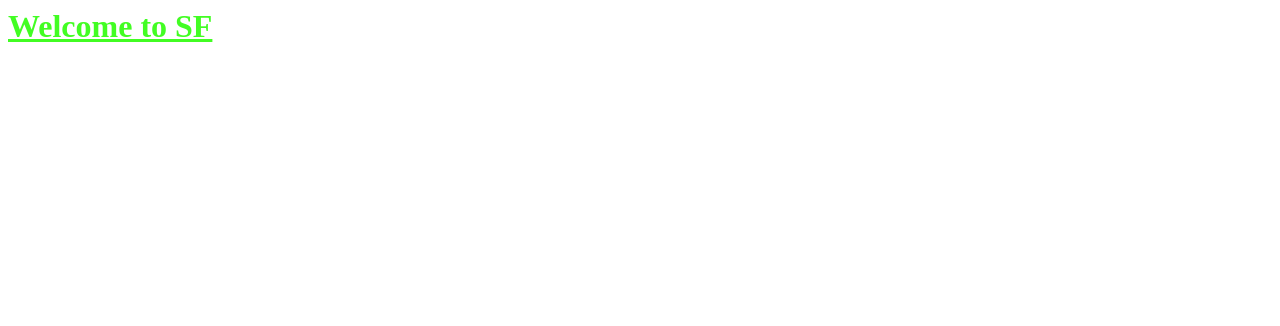
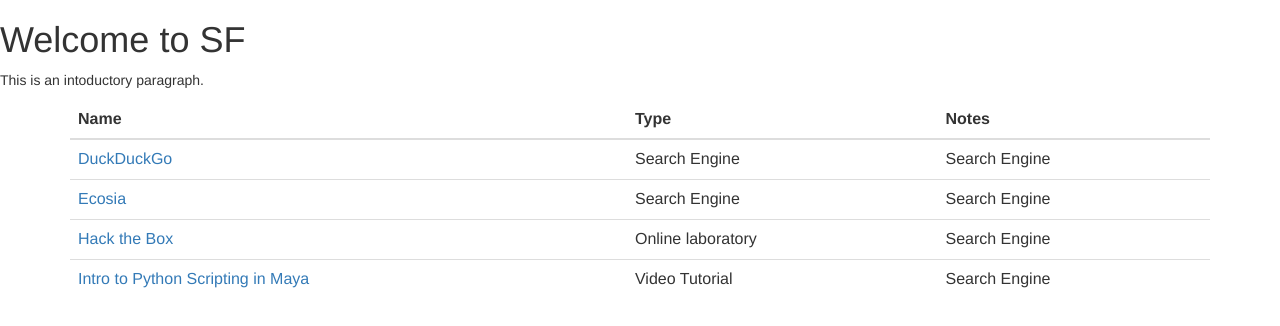
Before and after one commit to ScreamFreely/username.github.io, a plain HTML site: page index.html in a window 1280 px wide. Drawn offline with nearby package versions, Linux system fonts and the light colour scheme.

Commit message:
Update index.html

```diff
--- a/index.html
+++ b/index.html
@@ -1,16 +1,78 @@
 <html>
     <head>
         <title>Home</title>
-        <style>
-            h1 {
-                color: #42FD23;
-            }
-            .headline {
-                text-decoration: underline;
-            }
-        </style>
+        <!-- Latest compiled and minified BootStrap CSS -->
+        <link rel="stylesheet" href="https://maxcdn.bootstrapcdn.com/bootstrap/3.3.7/css/bootstrap.min.css" integrity="sha384-BVYiiSIFeK1dGmJRAkycuHAHRg32OmUcww7on3RYdg4Va+PmSTsz/K68vbdEjh4u" crossorigin="anonymous">
+
+        <!-- Latest compiled and minified BootStrap JavaScript -->
+        <script src="https://maxcdn.bootstrapcdn.com/bootstrap/3.3.7/js/bootstrap.min.js" integrity="sha384-Tc5IQib027qvyjSMfHjOMaLkfuWVxZxUPnCJA7l2mCWNIpG9mGCD8wGNIcPD7Txa" crossorigin="anonymous"></script>
+
     </head>
     <body>
         <h1 class="headline other-class">Welcome to SF</h1>
+        <p>
+            This is an intoductory paragraph.
+        </p>
+
+        <div class="container">
+            <table class="table">
+                <thead>
+                    <tr>
+                        <th>Name</th>
+                        <th>Type</th>
+                        <th>Notes</th>
+                    </tr>
+                </thead>
+                <tbody>
+                    <tr>
+                        <td>
+                            <a href="https://www.duckduckgo.com">DuckDuckGo</a>
+                        </td>
+                        <td>
+                            Search Engine
+                        </td>
+                        <td>
+                            Search Engine
+                        </td>
+                    </tr>
+                    <tr>
+                        <td>
+                            <a href="https://www.ecosia.org/">Ecosia</a>
+                        </td>
+                        <td>
+                            Search Engine
+                        </td>
+                        <td>
+                            Search Engine
+                        </td>
+                    </tr>
+                    <tr>
+                        <td>
+                            <a href="https://www.hackthebox.eu/">Hack the Box</a>
+                        </td>
+                        <td>
+                            Online laboratory
+                        </td>
+                        <td>
+                            Search Engine
+                        </td>
+                    </tr>
+                    <tr>
+                        <td>
+                            <a href="https://www.youtube.com/watch?v=eXFGeZZbMzQ">Intro to Python Scripting in Maya</a>
+                        </td>
+                        <td>
+                            Video Tutorial
+                        </td>
+                        <td>
+                            Search Engine
+                        </td>
+                    </tr>
+                </tbody>
+            </table>
+        </div>
+
+
+
     </body>
 </html>
```
